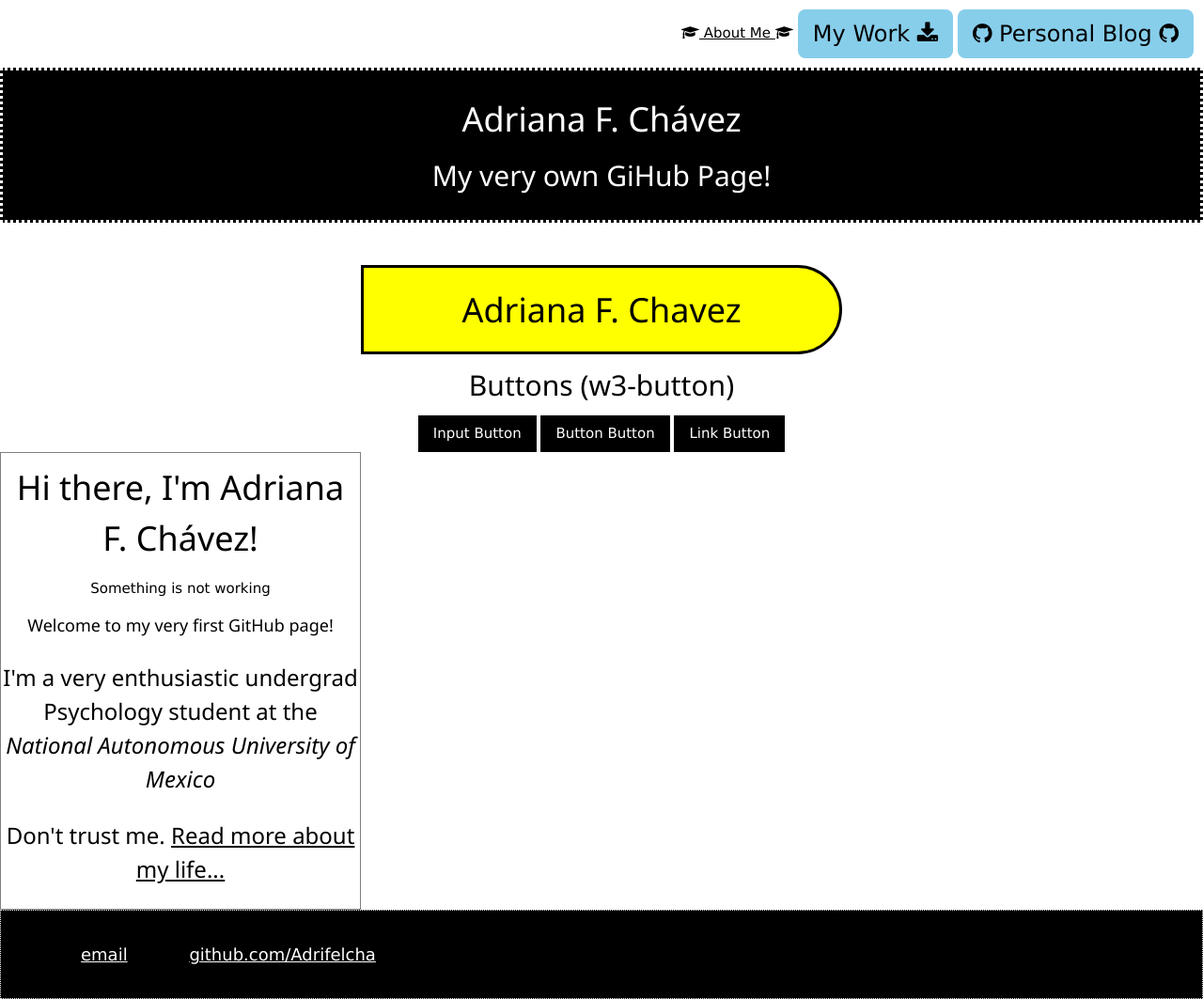
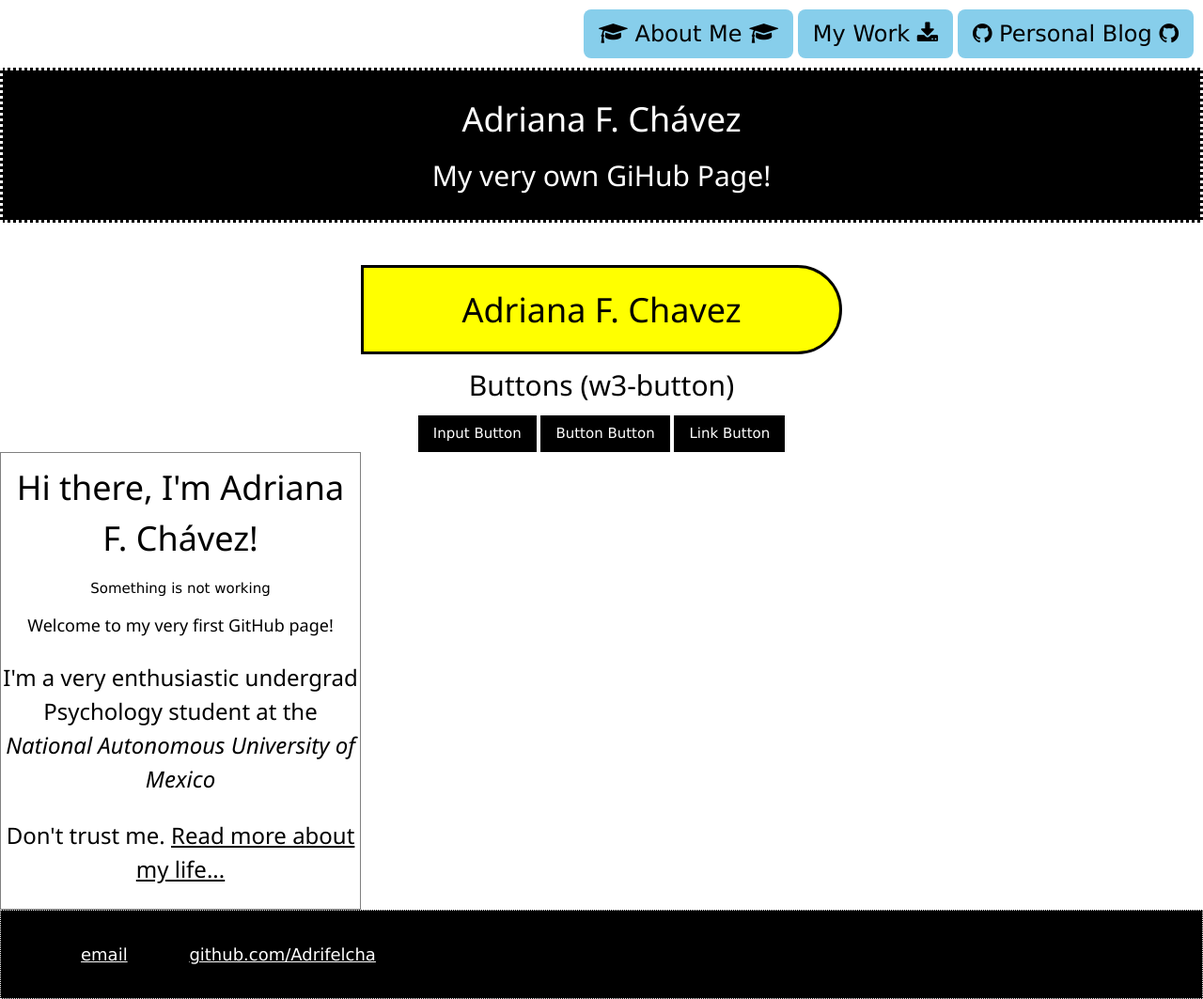
Before and after one commit to Adrifelcha/Adrifelcha-github.io, a Jekyll site: the page built from index.html, in a window 1280 px wide. Shown: the whole page at 94% size. Built offline with Jekyll 4.4.1, drawn with Linux system fonts in a browser that asks for light colours.

Commit message:
Update default.html

```diff
--- a/_layouts/default.html
+++ b/_layouts/default.html
@@ -69,7 +69,7 @@
 		</head>
 		<body>
 			<nav>
-				<a href="#"w3-btn w3-light-blue w3-button w3-xlarge w3-round-large w3-hover-dark-grey"><i class="fa fa-graduation-cap" aria-hidden="true"></i> About Me <i class="fa fa-graduation-cap" aria-hidden="true"></i></a>
+				<a href="#" class="w3-btn w3-light-blue w3-button w3-xlarge w3-round-large w3-hover-dark-grey"><i class="fa fa-graduation-cap" aria-hidden="true"></i> About Me <i class="fa fa-graduation-cap" aria-hidden="true"></i></a>
 				<a href="#" class="w3-btn w3-light-blue w3-button w3-hover-dark-grey w3-xlarge w3-round-large"> My Work <i class="fa fa-download" aria-hidden="true"></i></a>
 			        <a href="#" target="_blank" class="w3-btn w3-light-blue w3-button w3-xlarge w3-hover-dark-grey w3-round-large"><i class="fa fa-github"></i> Personal Blog <i class="fa fa-github"></i></a>
 
```
